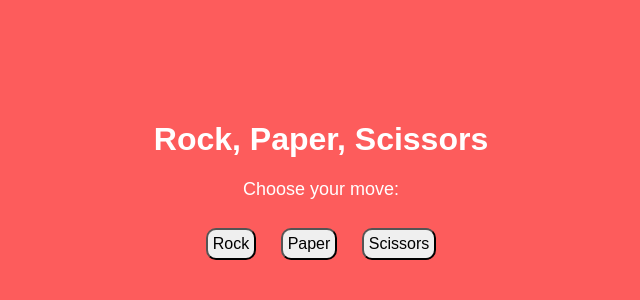
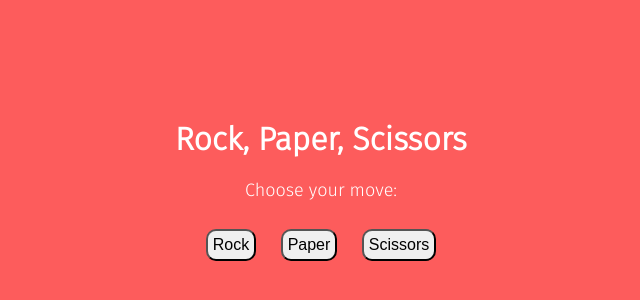
Before and after one commit to chaos1601/rock-paper-sissors, a plain HTML site: page index.html in a window 1280 px wide. Shown: the part 206-506 px from the top of the page, without its empty margins (334-974 px from the left). Drawn offline with Linux system fonts and the light colour scheme.

Commit message:
adding font

```diff
--- a/assets/style/index.css
+++ b/assets/style/index.css
@@ -15,7 +15,7 @@
 
 body {
     background-color: var(--app-colorful-bg);
-    font-family: '', Arial, Helvetica, sans-serif;
+    font-family: 'Fira Sans', Arial, Helvetica, sans-serif;
     display: flex;
     justify-content: center;
     align-items: center;
```
